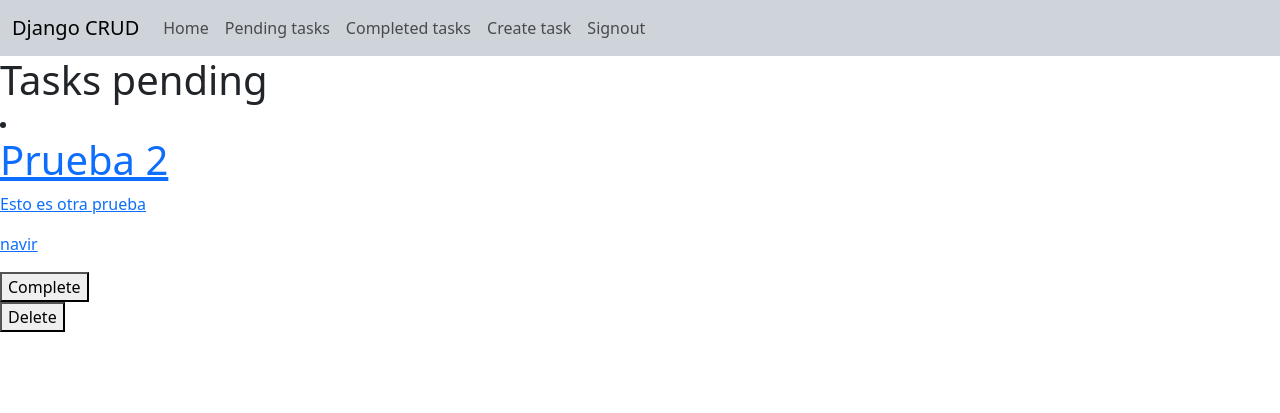
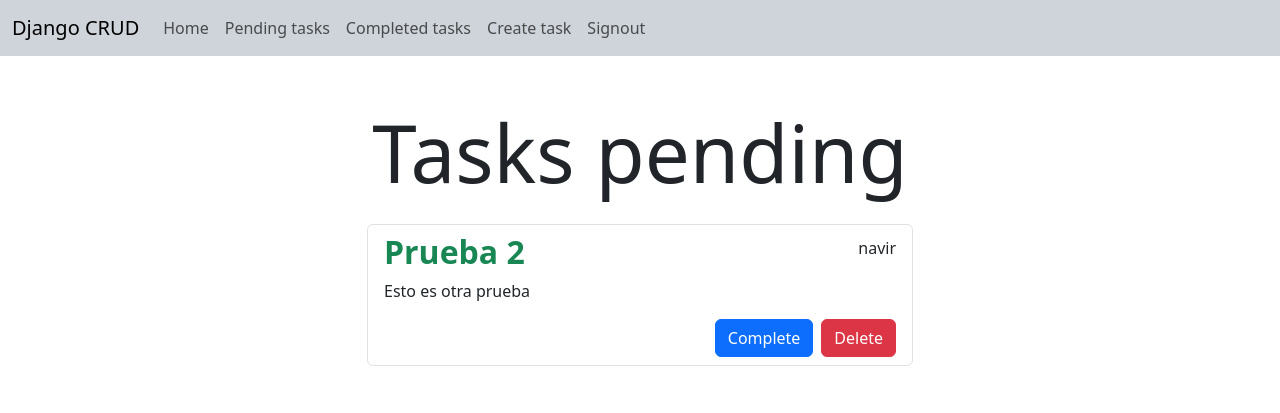
Before and after one commit to navi-exe04/django-crud-auth, a Django app: page /tasks/ in a window 1280 px wide. Shown: the top 413 px of the page. Run offline with Django 5.2, Linux system fonts and the light colour scheme; a user stored in the database is signed in; data comes from the database, SQL or seed files in the repository; both versions use the stored data as it was after the commit.

Commit message:
styles: the styles for all the app are ready

```diff
--- a/tasks/templates/tasks.html
+++ b/tasks/templates/tasks.html
@@ -1,27 +1,38 @@
 {% extends 'base.html' %}
 
 {% block content %}
-<h1>Tasks pending</h1>
-
+<main class="container py-5">
+    <div class="row">
+        <h1 class="display-1 text-center mb-4">Tasks pending</h1>
+        <div class="col-md-6 offset-md-3">
+            <ul class="list-group">
+                {% for task in tasks %}
+                <a class="list-group-item" href="{% url 'task_detail' task.id %}">
                     <div>
-    {% for task in tasks %}
-    <li>
-        <a href="{% url 'task_detail' task.id %}">
-            <h1>{{task.title}}</h1>
+                        <header class="d-flex justify-content-between align-items-center">
+                            {% if task.important %}
+                            <h2 class="fw-bold text-success">{{task.title}}</h2>
+                            {% else %}
+                            <h2 class="fw-bold">{{task.title}}</h2>
+                            {% endif %}
+                            <p>{{task.user.username}}</p>
+                        </header>
                         <p>{{task.description}}</p>
-            <p>{{task.user.username}}</p>
-        </a>
-        <div>
+                    </div>
+                    <div class="d-flex justify-content-end">
                         <form action="{% url 'complete_task' task.id %}" method="post">
                             {% csrf_token %}
-                <button>Complete</button>
+                            <button class="btn btn-primary mx-2">Complete</button>
                         </form>
                         <form action="{% url 'delete_task' task.id %}" method="post">
                             {% csrf_token %}
-                <button>Delete</button>
+                            <button class="btn btn-danger">Delete</button>
                         </form>
                     </div>
-    </li>
+                </a>
                 {% endfor %}
+            </ul>
         </div>
+    </div>
+</main>
 {% endblock %}
```
Also changed, not shown: tasks/forms.py (+8 -2 lines), tasks/templates/create_task.html (+15 -10 lines), tasks/templates/task_detail.html (+21 -12 lines), db.sqlite3. Lines whose indentation alone changed are shown as unchanged.
